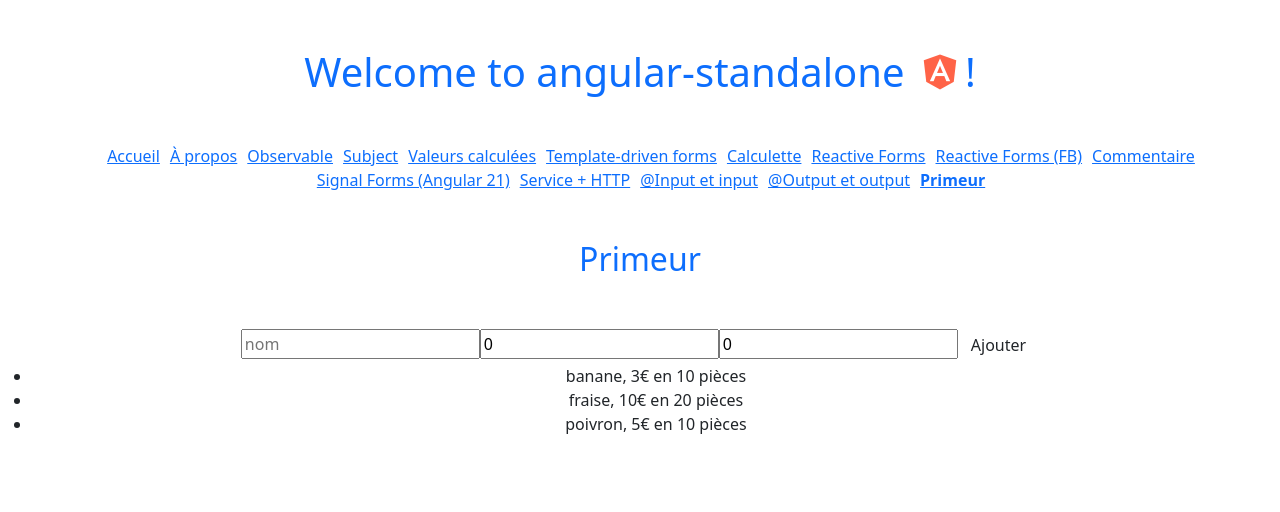
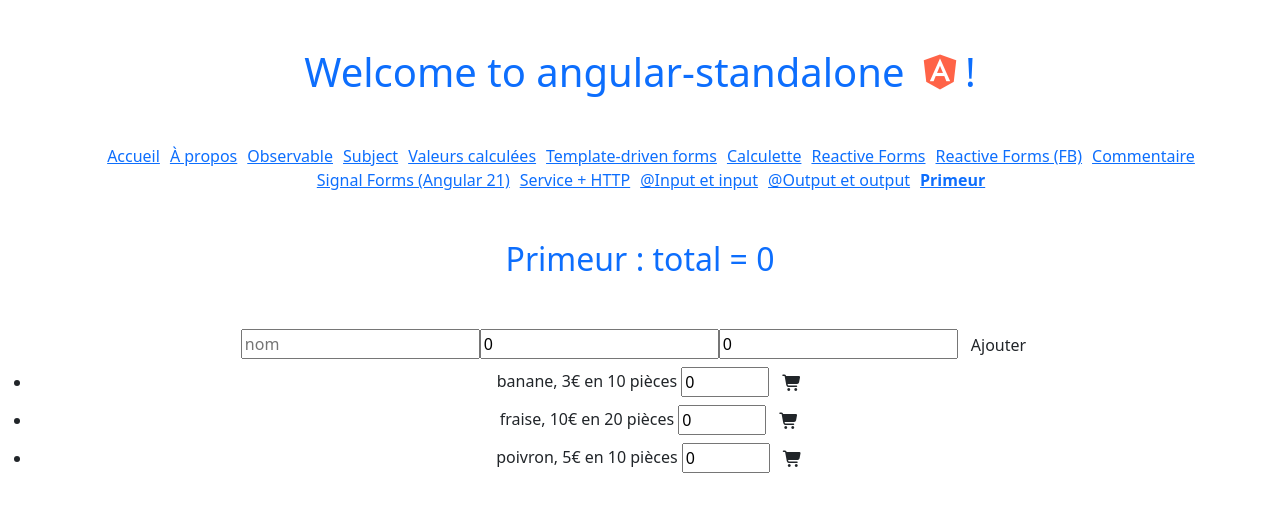
Before and after one commit to Achreftun/angular-standalone, an Angular app: page /primeur in a window 1280 px wide. Shown: the top 512 px of the page. Built offline with nearby package versions, Linux system fonts and the light colour scheme.

Commit message:
@Output in Primeur/produit

```diff
--- a/src/app/components/primeur/primeur.html
+++ b/src/app/components/primeur/primeur.html
@@ -1,4 +1,4 @@
-<h2 class="text-primary my-5">Primeur</h2>
+<h2 class="text-primary my-5">Primeur : total = {{ total }}</h2>
 <div>
     <input type="text" [(ngModel)]="produit.nom" placeholder="nom">
     <input type="number" [(ngModel)]="produit.prix" placeholder="prix">
@@ -11,6 +11,6 @@
 
 <ul>
     @for (p of produits; track $index) {
-    <app-produit [produit]="p" />
+    <app-produit [produit]="p" (onSendQuantity)="calculerTotal($event, $index)"/>
     }
 </ul>
--- a/src/app/components/primeur/primeur.ts
+++ b/src/app/components/primeur/primeur.ts
@@ -10,6 +10,7 @@ import { FormsModule } from '@angular/forms';
   styleUrl: './primeur.css',
 })
 export class PrimeurComponent {
+  total = 0
   produit: Produit = { nom: '', prix: 0, quantite: 0 }
   produits: Produit[] = [
     { nom: "banane", prix: 3, quantite: 10 },
@@ -20,4 +21,9 @@ export class PrimeurComponent {
     this.produits.push(this.produit)
     this.produit = { nom: '', prix: 0, quantite: 0 }
   }
+  calculerTotal(qteCommandee: number, index: number) {
+
+    this.total += qteCommandee * this.produits[index].prix
+    this.produits[index].quantite -= qteCommandee
+  }
 }
--- a/src/app/components/produit/produit.html
+++ b/src/app/components/produit/produit.html
@@ -1,3 +1,7 @@
 <li>
     {{ produit().nom }}, {{ produit().prix }}€ en {{ produit().quantite }} pièces
+    <input type="number" placeholder="quantité" [(ngModel)]="qteCommandee" min="0" [max]="produit().quantite">
+    <button (click)="ajouterPanier()" class="btn" [disabled]="isDisabled">
+        <i class="fa-solid fa-cart-shopping"></i>
+    </button>
 </li>
--- a/src/app/components/produit/produit.ts
+++ b/src/app/components/produit/produit.ts
@@ -1,12 +1,25 @@
-import { Component, input } from '@angular/core';
+import { Component, input, output } from '@angular/core';
 import { Produit } from '../../model/produit';
+import { FormsModule } from '@angular/forms';
 
 @Component({
   selector: 'app-produit',
-  imports: [],
+  imports: [FormsModule],
   templateUrl: './produit.html',
   styleUrl: './produit.css',
 })
 export class ProduitComponent {
   produit = input.required<Produit>()
+  qteCommandee: number = 0
+  onSendQuantity = output<number>()
+  isDisabled = false
+  ajouterPanier() {
+    if (this.qteCommandee > 0 && this.qteCommandee <= this.produit().quantite) {
+      this.onSendQuantity.emit(this.qteCommandee)
+      this.isDisabled = true
+    } else {
+      alert("Merci de modifier la quantité")
+    }
+
+  }
 }
```
